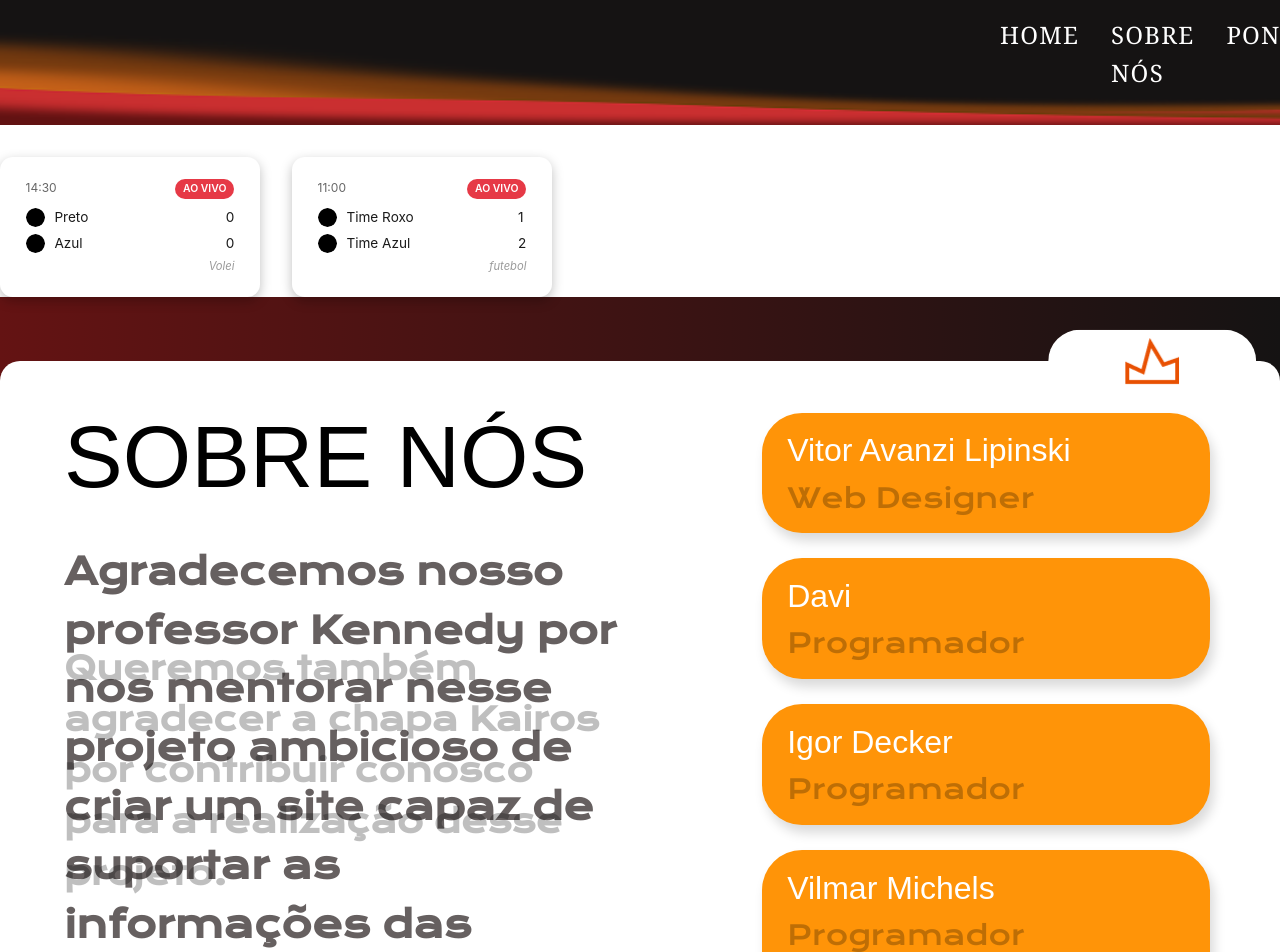
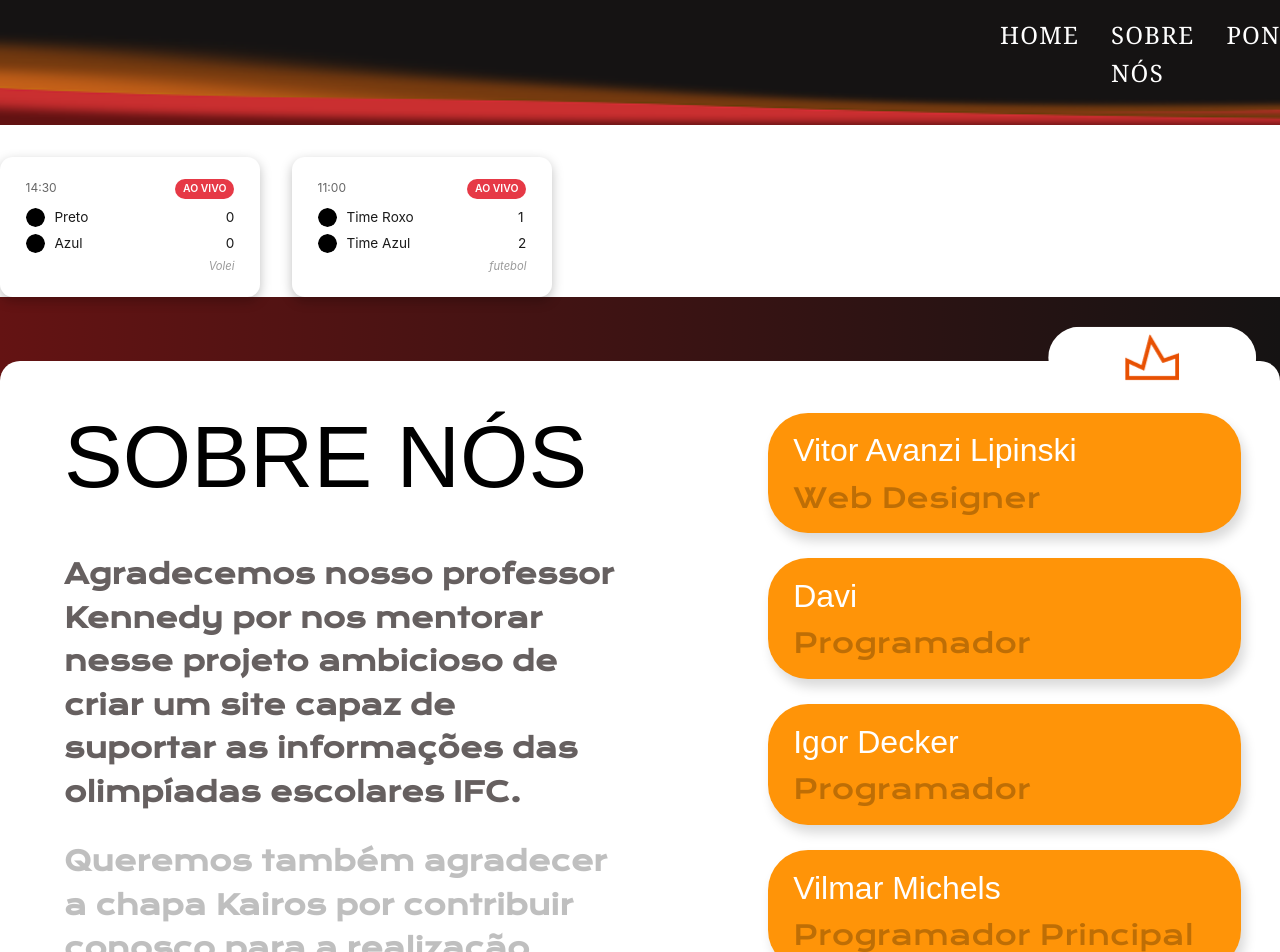
Before and after one commit to vilmarmichelsfilho/Olympus-Hackathon2K26, a Vue app: page /sobrenos in a window 1280 px wide. Shown: the top 952 px of the page. Built offline with nearby package versions, Linux system fonts and the light colour scheme; some icons are missing; a web font is replaced by a local one.

Commit message:
Fix:responsividade sobre nós pag

```diff
--- a/src/Components/desenvolvedoresCard.vue
+++ b/src/Components/desenvolvedoresCard.vue
@@ -52,7 +52,7 @@ button{
 }
 @media (min-width: 1200px) {
   li {
-    max-width: 35vw;
+    max-width: 37vw;
     margin: 2vw 0;
     padding: 1vw 2vw;
     border-radius: 40px;
--- a/src/views/SobreNosView.vue
+++ b/src/views/SobreNosView.vue
@@ -1,24 +1,37 @@
 <script setup>
-import {desenvolvedores, mostrar} from '@/Utils/sobrenosUtils.js'
+import { desenvolvedores, mostrar } from '@/Utils/sobrenosUtils.js'
 import DesenvolvedoresCard from '@/Components/desenvolvedoresCard.vue'
 </script>
 <template>
   <main>
     <section class="sobrenos">
-<img src="/images/coroa.png" alt="coroa">
-    <div class="grupo1">
+      <div>
+        <img src="/images/coroa.png" alt="coroa" />
         <h2>SOBRE NÓS</h2>
-  <p class="maisescuro">Agradecemos nosso professor Kennedy por nos mentorar nesse projeto ambicioso de criar um site capaz de suportar as informações das olimpíadas escolares IFC.</p>
+        <div>
+          <p class="maisescuro">
+            Agradecemos nosso professor Kennedy por nos mentorar nesse projeto ambicioso de criar um
+            site capaz de suportar as informações das olimpíadas escolares IFC.
+          </p>
+          <p>
+            Queremos também agradecer a chapa Kairos por contribuir conosco para a realização desse
+            projeto.
+          </p>
         </div>
-    <div class="grupo2">
+      </div>
+      <div>
         <ul>
-<DesenvolvedoresCard v-for="desenvolvedor in desenvolvedores" :key="desenvolvedor.id" :nome="desenvolvedor.nome" :funcao="desenvolvedor.funcao" :imagem="desenvolvedor.foto" :id="desenvolvedor.id" :visivel="desenvolvedor.visivel" @mostrar="mostrar"/>
+          <DesenvolvedoresCard
+            v-for="desenvolvedor in desenvolvedores"
+            :key="desenvolvedor.id"
+            :nome="desenvolvedor.nome"
+            :funcao="desenvolvedor.funcao"
+            :imagem="desenvolvedor.foto"
+            :id="desenvolvedor.id"
+            :visivel="desenvolvedor.visivel"
+            @mostrar="mostrar"
+          />
         </ul>
-    </div>
- <div class="grupo3">
-  <p>
-    Queremos também agradecer a chapa Kairos por contribuir conosco para a realização desse projeto.
-  </p>
       </div>
     </section>
   </main>
@@ -27,54 +40,57 @@ import DesenvolvedoresCard from '@/Components/desenvolvedoresCard.vue'
 @import url('https://fonts.googleapis.com/css2?family=Krona+One&display=swap');
 @import url('https://fonts.googleapis.com/css2?family=Krona+One&family=Poller+One&display=swap');
 @import url('https://fonts.googleapis.com/css2?family=Anton+SC&family=Krona+One&family=Poller+One&display=swap');
-main{
+main {
   display: flex;
   flex-direction: column;
   justify-content: center;
-  width: 100vw;
+  width: 100%;
   margin: 15vw 0;
+  background-color: #000000;
 }
-section.sobrenos{
+section.sobrenos {
   position: relative;
-  background-color: #FFf;
+  background-color: #fff;
   border-radius: 20px;
+  margin: 8vw 0;
 }
-img{
+img {
   position: absolute;
   left: 20%;
+  top: -0.3vw;
   transform: translate(-50%, -50%);
   background-color: white;
   border-radius: 20vw;
   padding: 0.6vw 6vw 0.6vw 6vw;
 }
-h2{
+h2 {
   font-family: 'Anton SC', sans-serif;
-  font-size: 5.5rem;
+  font-size: 5rem;
   margin: 5vw 0 0 3vw;
   color: #000000;
 }
-p{
+p {
   font-family: 'Krona One', sans-serif;
-  font-size: 1.8rem;
+  font-size: 1rem;
   color: #00000040;
-  font-weight:bold;
-  margin: 0 0 0 3vw;
+  font-weight: bold;
+  margin: 5vw 0 5vw 3vw;
 }
-ul{
- padding: 0;
- align-items: center;
- place-items: center;
+p.maisescuro {
+  color: #666060;
+}
+ul {
+  margin: 1vw 2vw;
 }
 @media (min-width: 1200px) {
-  main{
+  main {
     margin: 0;
     background-color: #641313;
-    background-image: linear-gradient(to right,#641313, #151313);
+    background-image: linear-gradient(to right, #641313, #151313);
   }
   section.sobrenos {
     margin: 5vw 0;
-    display: grid;
-    grid-template-columns: 1.1fr 0.9fr;
+    display: flex;
     justify-content: space-between;
     gap: 10vw;
     padding: 2vw 5vw;
@@ -83,21 +99,9 @@ ul{
   }
   img {
     left: 90vw;
+    top: -0.3vw;
   }
-  .grupo1 {
-    grid-column: 1;
-    grid-row: 1;
-  }
-  .grupo3 {
-    grid-column: 1;
-    grid-row: 1;
-    margin-top: 20vw;
-  }
-  .grupo2 {
-    grid-column: 2;
-    grid-row: 1;
-  }
-  .grupo2 ul {
+  ul {
     width: 100%;
   }
   h2 {
@@ -105,13 +109,9 @@ ul{
     margin: 0 0 15px 0;
   }
   p {
-    font-size: 2rem;
+    font-size: 1.7rem;
     min-width: 550px;
-    margin: 0;
-  }
-  p.maisescuro {
-    color: #666060;
-    font-size: 2.3rem;
+    margin: 2vw 0;
   }
 }
 </style>
```
Lines whose indentation alone changed are shown as unchanged.
